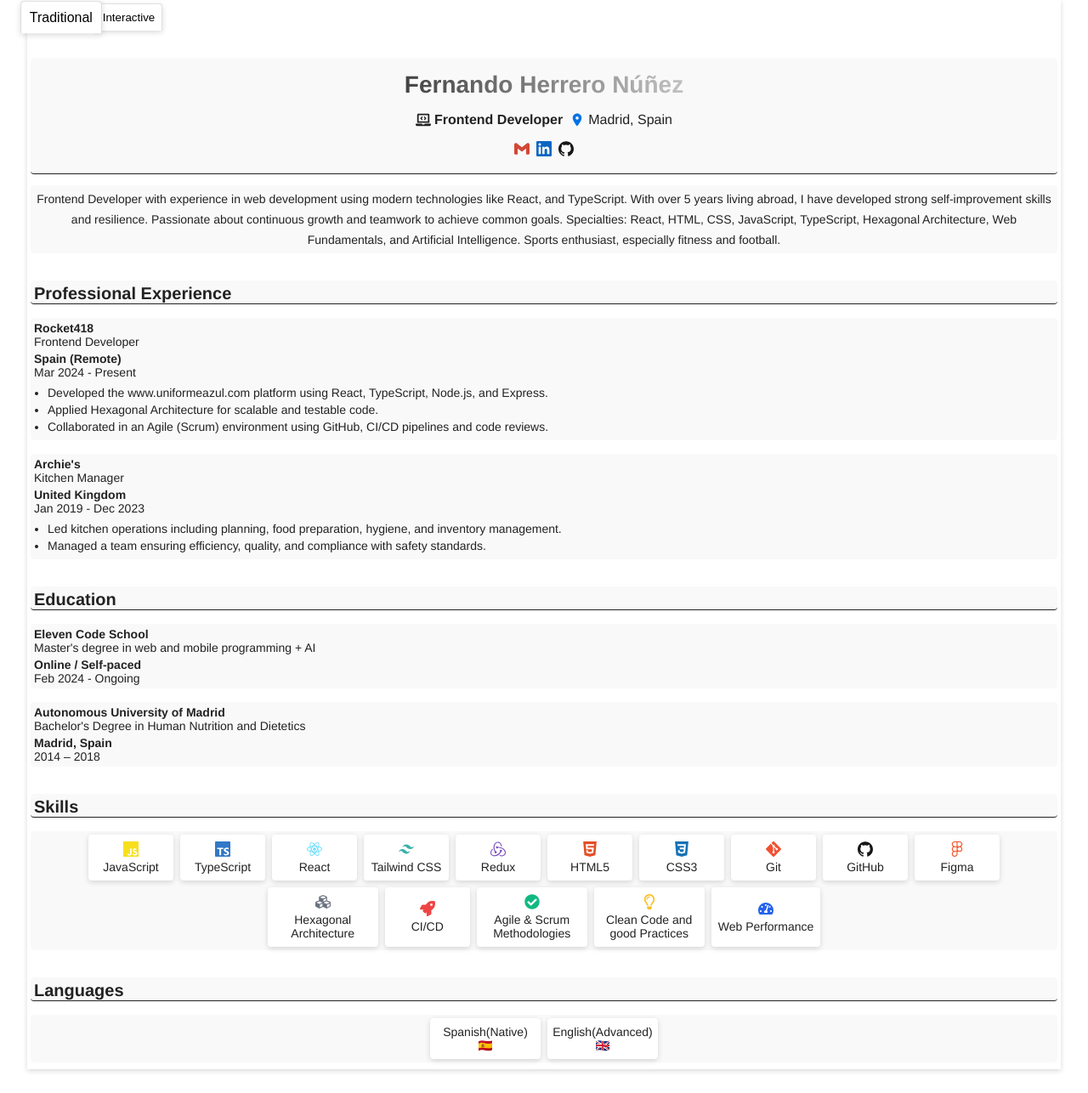
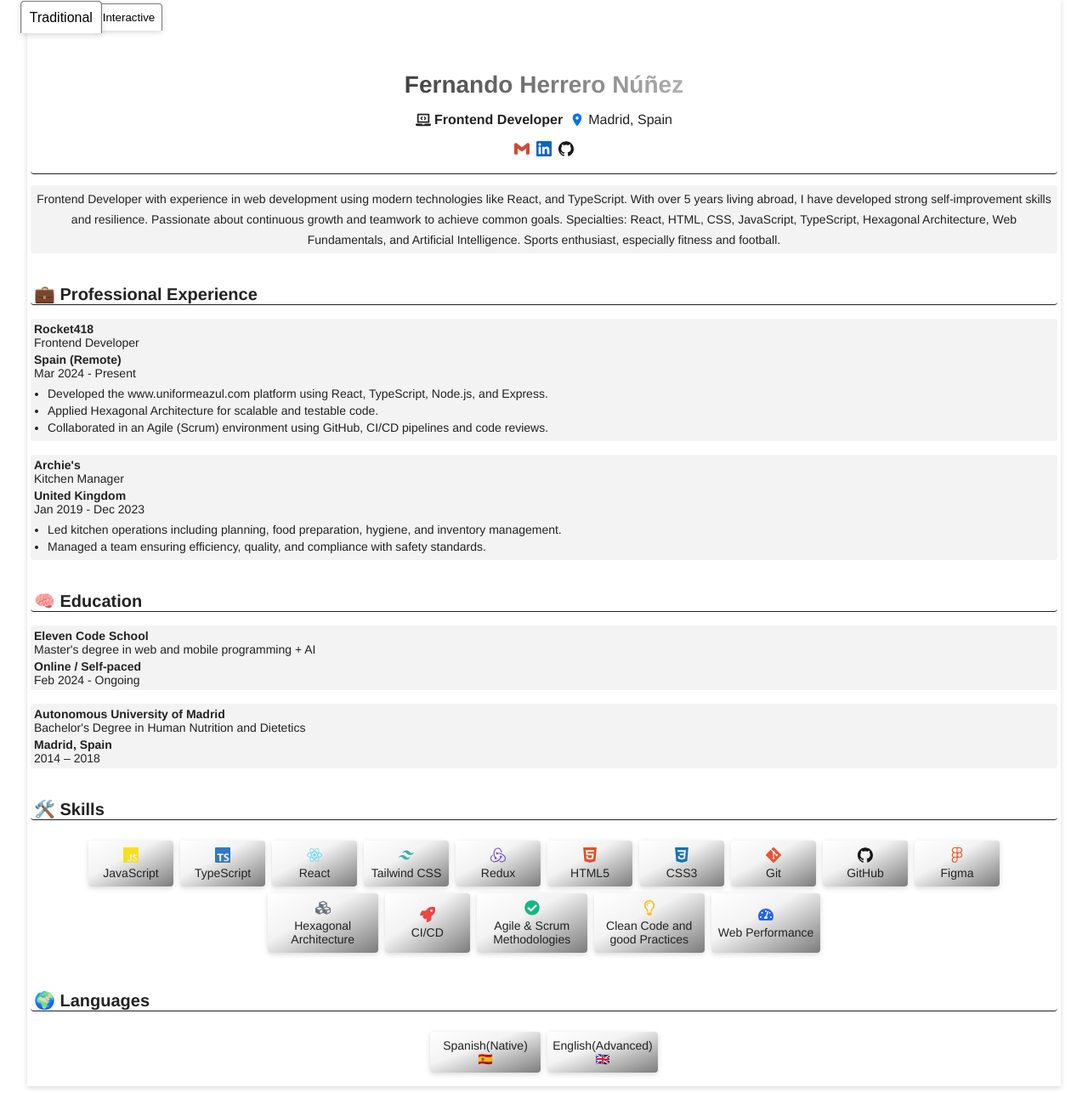
Before and after one commit to Fernando-Herrero/cv-online-react, a React (Vite) app: page / in a window 1280 px wide. Shown: the whole page at 85% size. Built offline with nearby package versions, Linux system fonts and the light colour scheme.

Commit message:
develop: add few icons ans styles

```diff
--- a/src/App.css
+++ b/src/App.css
@@ -38,10 +38,10 @@ a {
 }
 
 :root {
-	--bg-color: #ffffff;
-	--section-bg: #f9f9f9;
-	--line-color: #e0e0e0;
-	--color-hover: rgb(214, 214, 214);
+	--bg-color: #fff;
+	--section-bg: #f1f1f1db;
+	--line-color: #414141b0;
+	--color-hover: #d4d6d8;
 
 	--text-color: #222222;
 	--text-secondary: #555555;
@@ -82,7 +82,6 @@ h2 {
 	font-size: var(--font-size-large);
 	border-bottom: 1px solid var(--text-color);
 	width: 100%;
-	background-color: var(--section-bg);
 	padding-top: var(--spacing-xs);
 	padding-left: var(--spacing-xs);
 	border-radius: var(--border-radius);
--- a/src/components/ButtonItem/ButtonItem.css
+++ b/src/components/ButtonItem/ButtonItem.css
@@ -9,9 +9,10 @@
 	min-width: 100px;
 	min-height: 68px;
 	border-radius: var(--border-radius);
-	background-color: var(--bg-color);
 	border: none;
 	box-shadow: var(--box-shadow);
+	background: linear-gradient(to bottom right, var(--bg-color) 0%, var(--section-bg) 40%, var(--line-color) 100%);
+	transition: 0.2s ease;
 }
 
 .button-item.selected {
--- a/src/components/Education/Education.jsx
+++ b/src/components/Education/Education.jsx
@@ -1,4 +1,5 @@
 import { CheckBoxItem } from "../CheckBoxItem/CheckBoxItem";
+import { FaBrain } from "react-icons/fa";
 
 export const Education = ({ activeTab, education, selectedItems, toggleCheckedItems }) => {
 	const renderInstitutionAndDegree = (isInteractive, id, institution, degree) => {
@@ -59,7 +60,7 @@ export const Education = ({ activeTab, education, selectedItems, toggleCheckedIt
 
 	return (
 		<section className="section-container">
-			<h2>Education</h2>
+			<h2>🧠 Education</h2>
 			{education.map(({ institution, degree, period, location, id }) => {
 				const isInteractive = activeTab === "Interactive";
 
--- a/src/components/Header/Header.css
+++ b/src/components/Header/Header.css
@@ -4,7 +4,6 @@
 	align-items: center;
 	width: 100%;
 	gap: var(--spacing-md);
-	background-color: var(--section-bg);
 	border-radius: var(--border-radius);
 	padding-top: var(--spacing-md);
 	padding-bottom: var(--spacing-md);
@@ -13,7 +12,7 @@
 
 .header-name {
 	font-size: var(--font-size-title);
-	background: linear-gradient(to right, #444242, #c2c2c2);
+	background: linear-gradient(to right, #414141, #b1b0b0);
 	-webkit-background-clip: text;
 	-webkit-text-fill-color: transparent;
 	background-clip: text;
@@ -52,7 +51,7 @@
 }
 
 .header-text-anc a:hover {
-	transform: scale(1.10);
+	transform: scale(1.1);
 }
 
 .header-content a:hover::after {
--- a/src/components/Languages/Languages.jsx
+++ b/src/components/Languages/Languages.jsx
@@ -5,7 +5,7 @@ export const Languages = ({ activeTab, languages, selectedItems, toggleItemSelec
 
 	return (
 		<section className="section-container">
-			<h2>Languages</h2>
+			<h2>🌍 Languages</h2>
 			<div className={`items-content ${isInteractive ? "interactive-mode" : ""}`}>
 				{isInteractive ? (
 					languages.map(({ name, id, level, flag }) => {
--- a/src/components/ProfesionalExperience/ProfessionalExperience.css
+++ b/src/components/ProfesionalExperience/ProfessionalExperience.css
@@ -15,6 +15,8 @@
 	flex-direction: column;
 	gap: var(--spacing-xs);
 }
+
+
 
 .experience-responsibilities {
 	padding-left: var(--spacing-md);
--- a/src/components/ProfesionalExperience/ProfessionalExperience.jsx
+++ b/src/components/ProfesionalExperience/ProfessionalExperience.jsx
@@ -1,5 +1,6 @@
 import "./ProfessionalExperience.css";
 import { CheckBoxItem } from "../CheckBoxItem/CheckBoxItem.jsx";
+import { HiOutlineBriefcase } from "react-icons/hi";
 
 export const ProfessionalExperience = ({ activeTab, experience, selectedItems, toggleCheckedItems }) => {
 	const renderCompanyAndPosition = (isInteractive, id, company, position) => {
@@ -86,7 +87,8 @@ export const ProfessionalExperience = ({ activeTab, experience, selectedItems, t
 
 	return (
 		<section className="section-container">
-			<h2>Professional Experience</h2>
+			<h2>💼 Professional Experience</h2>
+
 			{experience.map(({ position, company, period, location, responsibilities, id }) => {
 				const isInteractive = activeTab === "Interactive";
 
--- a/src/components/Skills/Skills.css
+++ b/src/components/Skills/Skills.css
@@ -20,13 +20,13 @@
 	padding: var(--spacing-sm);
 	box-shadow: var(--box-shadow);
 	background-color: var(--bg-color);
+	background: linear-gradient(to bottom right, var(--bg-color) 0%, var(--section-bg) 40%, var(--line-color) 100%);
 }
 
 .items-content {
 	margin-top: var(--spacing-md);
-	padding: var(--spacing-xs);
+	padding: var(--spacing-sm);
 	font-size: var(--font-size-small);
-	background-color: var(--section-bg);
 	border-radius: var(--border-radius);
 	width: 100%;
 }
--- a/src/components/Skills/Skills.jsx
+++ b/src/components/Skills/Skills.jsx
@@ -6,7 +6,7 @@ export const Skills = ({ activeTab, skills, selectedItems, toggleItemSelected })
 
 	return (
 		<section className="section-container">
-			<h2>Skills</h2>
+			<h2>🛠️ Skills</h2>
 			<div className={`items-content ${isInteractive ? "interactive-mode" : ""}`}>
 				{isInteractive ? (
 					skills.map(({ name, id, icon: Icon, color }) => {
```
Also changed, not shown: src/assets/Rocket-logo.png (added), src/assets/archies.png (added).
